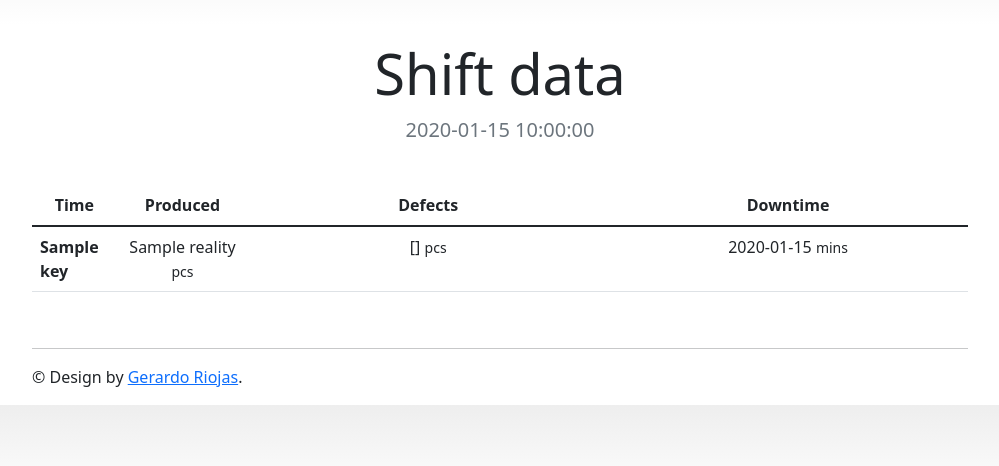
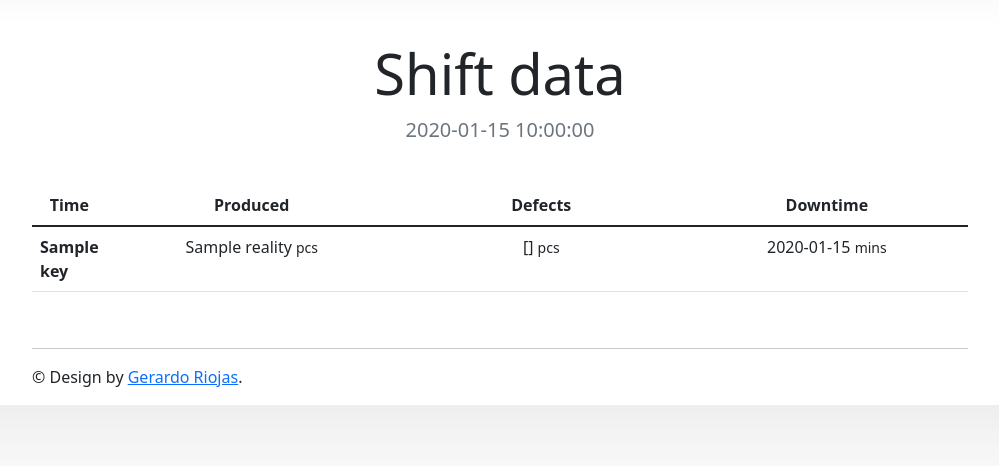
Before and after one commit to GerardoRiojas86/production_interface, a Python web app: template app/templates/shift-data.html in a window 1280 px wide. Shown: the part 75-541 px from the top of the page, without its empty margins (140-1139 px from the left). Run offline with Jinja, Linux system fonts and the light colour scheme; the template is opened without the code that fills it: most values are stand-ins (such as "Sample title", 1, 10 or a date in 2020).

Commit message:
Updated data view columns size

```diff
--- a/app/templates/shift-data.html
+++ b/app/templates/shift-data.html
@@ -19,9 +19,9 @@
         <thead>
           <tr>
             <th style="width: 2%;">Time</th>
-            <th style="width: 8%;">Produced</th>
-            <th style="width: 25%;">Defects</th>
-            <th style="width: 25%;">Downtime</th>
+            <th style="width: 33%;">Produced</th>
+            <th style="width: 33%;">Defects</th>
+            <th style="width: 33%;">Downtime</th>
           </tr>
         </thead>
         <tbody>
```
